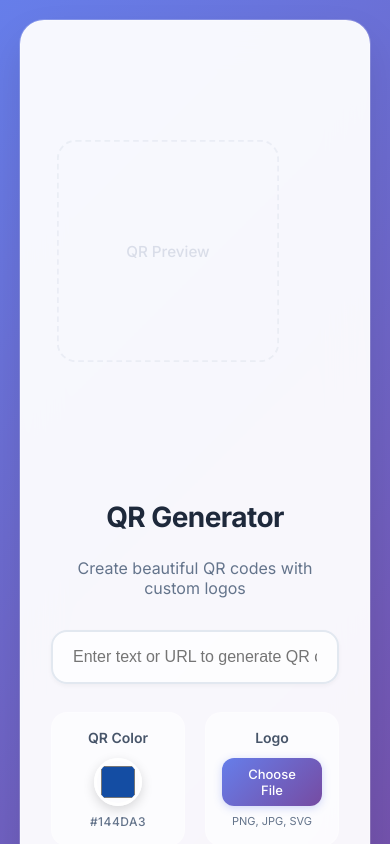
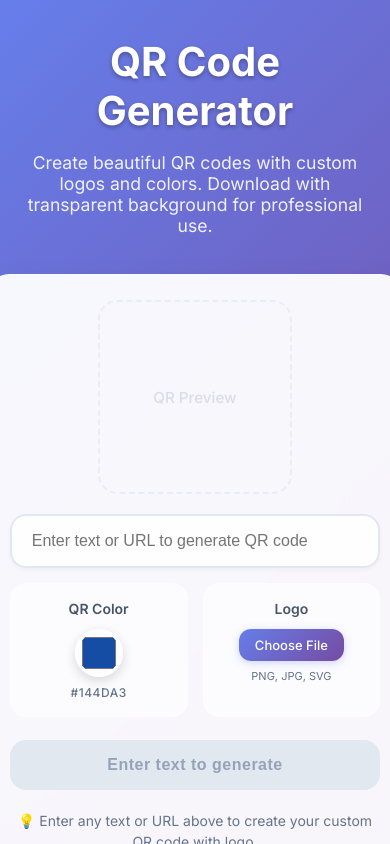
Before and after one commit to Abhishekmn1999/qr-logo-app, a React (Create React App) app: page / in a window 390 px wide. Shown: the top 844 px of the page. Built offline with nearby package versions, Linux system fonts and the light colour scheme.

Commit message:
Fix scrollbar, improve mobile layout, enhance download quality

```diff
--- a/src/App.js
+++ b/src/App.js
@@ -4,7 +4,7 @@ import { QRCodeCanvas } from 'qrcode.react';
 const CENTER_IMAGE = null; // No default image
 const DEFAULT_COLOR = "#144da3";
 
-const QR_SIZE = 210;
+const QR_SIZE = window.innerWidth > 768 ? 210 : 180;
 const BORDER_COLOR = DEFAULT_COLOR;
 const BORDER_WIDTH = 4;
 const BORDER_RADIUS = 20; // px for both border and QR
@@ -61,8 +61,9 @@ function App() {
     const qrCanvas = canvasRef.current.querySelector('canvas');
     if (!qrCanvas) return;
 
-    // Outer canvas matches the preview (padding+border+QR+border-radius)
-    const PNG_SIZE = QR_SIZE + PADDING * 2;
+    // High quality output - 4x resolution
+    const SCALE = 4;
+    const PNG_SIZE = (QR_SIZE + PADDING * 2) * SCALE;
     const outputCanvas = document.createElement('canvas');
     outputCanvas.width = PNG_SIZE;
     outputCanvas.height = PNG_SIZE;
@@ -70,82 +71,82 @@ function App() {
 
     // Transparent background - no fill needed
 
-    // Border
+    // Border (scaled)
     roundRect(
       ctx,
-      BORDER_WIDTH / 2,
-      BORDER_WIDTH / 2,
-      PNG_SIZE - BORDER_WIDTH,
-      PNG_SIZE - BORDER_WIDTH,
-      BORDER_RADIUS,
+      (BORDER_WIDTH * SCALE) / 2,
+      (BORDER_WIDTH * SCALE) / 2,
+      PNG_SIZE - (BORDER_WIDTH * SCALE),
+      PNG_SIZE - (BORDER_WIDTH * SCALE),
+      BORDER_RADIUS * SCALE,
       qrColor,
-      BORDER_WIDTH
+      BORDER_WIDTH * SCALE
     );
 
-    // White inner "card"
+    // White inner "card" (scaled)
     ctx.save();
     ctx.beginPath();
     roundRect(
       ctx,
-      PADDING - 5,
-      PADDING - 5,
-      QR_SIZE + 10,
-      QR_SIZE + 10,
-      BORDER_RADIUS - 6,
+      (PADDING - 5) * SCALE,
+      (PADDING - 5) * SCALE,
+      (QR_SIZE + 10) * SCALE,
+      (QR_SIZE + 10) * SCALE,
+      (BORDER_RADIUS - 6) * SCALE,
       "#fff",
       0
     );
     ctx.clip();
     ctx.fillStyle = "#fff";
     ctx.fillRect(
-      PADDING - 5,
-      PADDING - 5,
-      QR_SIZE + 10,
-      QR_SIZE + 10
+      (PADDING - 5) * SCALE,
+      (PADDING - 5) * SCALE,
+      (QR_SIZE + 10) * SCALE,
+      (QR_SIZE + 10) * SCALE
     );
     ctx.restore();
 
-    // QR Code in Card
-    ctx.drawImage(qrCanvas, PADDING, PADDING, QR_SIZE, QR_SIZE);
+    // QR Code in Card (scaled)
+    ctx.drawImage(qrCanvas, PADDING * SCALE, PADDING * SCALE, QR_SIZE * SCALE, QR_SIZE * SCALE);
 
-    // Logo shadow and circle (matches preview)
+    // Logo shadow and circle (scaled)
     const center = PNG_SIZE / 2;
     if (logoDataUrl) {
       const img = new window.Image();
       img.src = logoDataUrl;
       img.crossOrigin = "Anonymous";
       img.onload = () => {
-        // Shadow under circle
+        // Shadow under circle (scaled)
         ctx.save();
         ctx.beginPath();
-        ctx.arc(center, center, LOGO_SIZE / 2 + 6, 0, Math.PI * 2);
+        ctx.arc(center, center, (LOGO_SIZE / 2 + 6) * SCALE, 0, Math.PI * 2);
         ctx.closePath();
         ctx.shadowColor = "#dde3ed";
-        ctx.shadowBlur = LOGO_SHADOW;
+        ctx.shadowBlur = LOGO_SHADOW * SCALE;
         ctx.fillStyle = "#fff";
         ctx.fill();
         ctx.restore();
 
-        // Circle crop of logo
+        // Circle crop of logo (scaled)
         ctx.save();
         ctx.beginPath();
-        ctx.arc(center, center, LOGO_SIZE / 2, 0, Math.PI * 2);
+        ctx.arc(center, center, (LOGO_SIZE / 2) * SCALE, 0, Math.PI * 2);
         ctx.closePath();
         ctx.clip();
         ctx.drawImage(
           img,
-          center - LOGO_SIZE / 2,
-          center - LOGO_SIZE / 2,
-          LOGO_SIZE,
-          LOGO_SIZE
+          center - (LOGO_SIZE / 2) * SCALE,
+          center - (LOGO_SIZE / 2) * SCALE,
+          LOGO_SIZE * SCALE,
+          LOGO_SIZE * SCALE
         );
         ctx.restore();
 
-        // White circle border
+        // White circle border (scaled)
         ctx.save();
         ctx.beginPath();
-        ctx.arc(center, center, LOGO_SIZE / 2, 0, Math.PI * 2);
-        ctx.lineWidth = 4;
+        ctx.arc(center, center, (LOGO_SIZE / 2) * SCALE, 0, Math.PI * 2);
+        ctx.lineWidth = 4 * SCALE;
         ctx.strokeStyle = "#fff";
         ctx.stroke();
         ctx.restore();
@@ -212,29 +213,51 @@ function App() {
       `}</style>
       <div style={{
         minHeight: "100vh",
+        height: "100vh",
         background: "linear-gradient(135deg, #667eea 0%, #764ba2 100%)",
         fontFamily: "Inter, -apple-system, BlinkMacSystemFont, sans-serif",
         display: "flex",
+        flexDirection: "column",
         justifyContent: "center",
         alignItems: "center",
-        padding: "20px"
+        padding: "10px",
+        overflow: "hidden"
       }}>
+        <div style={{
+          color: "white",
+          textAlign: "center",
+          marginBottom: "20px",
+          maxWidth: "600px"
+        }}>
+          <h1 style={{
+            fontSize: "2.5rem",
+            fontWeight: 700,
+            marginBottom: "8px",
+            textShadow: "0 2px 4px rgba(0,0,0,0.3)"
+          }}>QR Code Generator</h1>
+          <p style={{
+            fontSize: "1.1rem",
+            opacity: 0.9,
+            fontWeight: 400
+          }}>Create beautiful QR codes with custom logos and colors. Download with transparent background for professional use.</p>
+        </div>
         <div style={{
           background: "rgba(255, 255, 255, 0.95)",
           backdropFilter: "blur(20px)",
-          borderRadius: 24,
-          boxShadow: "0 20px 40px rgba(0,0,0,0.1), 0 0 0 1px rgba(255,255,255,0.2)",
-          width: "90vw",
-          maxWidth: "1200px",
-          minHeight: "auto",
-          padding: "30px",
+          borderRadius: 20,
+          boxShadow: "0 20px 40px rgba(0,0,0,0.1)",
+          width: "95vw",
+          maxWidth: "1000px",
+          maxHeight: "70vh",
+          padding: "20px",
           textAlign: 'center',
           animation: "fadeIn 0.6s ease-out",
           border: "1px solid rgba(255,255,255,0.2)",
           display: "flex",
           flexDirection: window.innerWidth > 768 ? "row" : "column",
-          gap: "30px",
-          alignItems: "flex-start"
+          gap: window.innerWidth > 768 ? "30px" : "15px",
+          alignItems: "center",
+          overflow: "auto"
         }}>
           {/* Left side - QR Preview */}
           <div style={{
@@ -243,7 +266,7 @@ function App() {
             flexDirection: "column",
             alignItems: "center",
             justifyContent: "center",
-            minHeight: "400px"
+            minHeight: window.innerWidth > 768 ? "350px" : "200px"
           }}>
             <div
               ref={canvasRef}
@@ -323,23 +346,6 @@ function App() {
             flexDirection: "column",
             width: "100%"
           }}>
-            <h1 style={{
-              color: "#1e293b",
-              marginBottom: 8,
-              fontWeight: 700,
-              fontSize: window.innerWidth > 768 ? 32 : 28,
-              letterSpacing: "-0.02em",
-              textAlign: "center"
-            }}>
-              QR Generator
-            </h1>
-            <p style={{
-              color: "#64748b",
-              fontSize: 16,
-              marginBottom: 32,
-              fontWeight: 400,
-              textAlign: "center"
-            }}>Create beautiful QR codes with custom logos</p>
           <input
             type="text"
             value={text}
@@ -348,7 +354,7 @@ function App() {
             style={{
               width: "100%",
               padding: "16px 20px",
-              marginBottom: 28,
+              marginBottom: window.innerWidth > 768 ? 28 : 15,
               fontSize: 16,
               border: focused ? `2px solid ${qrColor}` : "2px solid #e2e8f0",
               borderRadius: 16,
@@ -366,8 +372,8 @@ function App() {
           <div style={{
             display: "grid",
             gridTemplateColumns: "1fr 1fr",
-            gap: 20,
-            marginBottom: 28
+            gap: window.innerWidth > 768 ? 20 : 15,
+            marginBottom: window.innerWidth > 768 ? 28 : 15
           }}>
           {/* QR color picker option */}
           <div style={{
```
